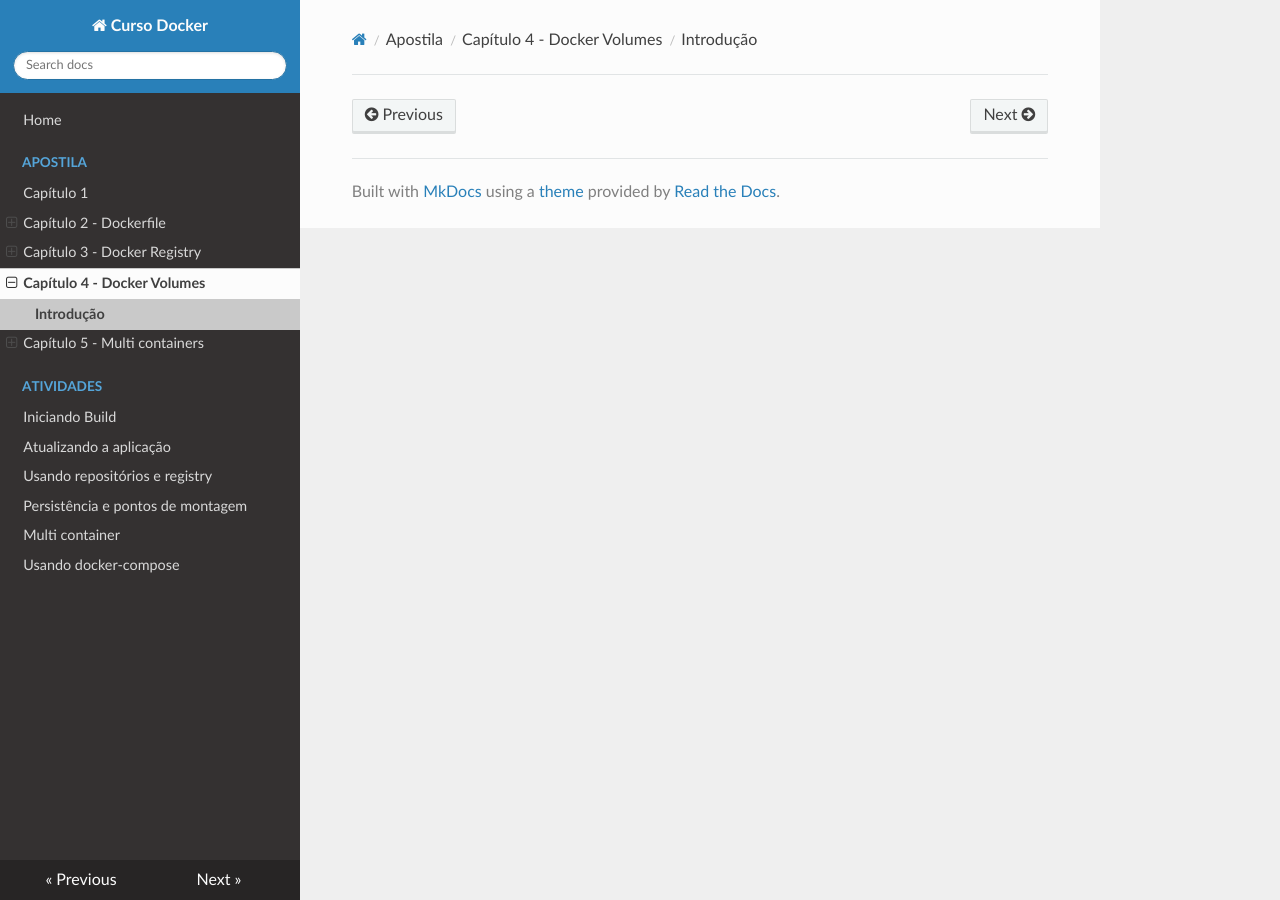
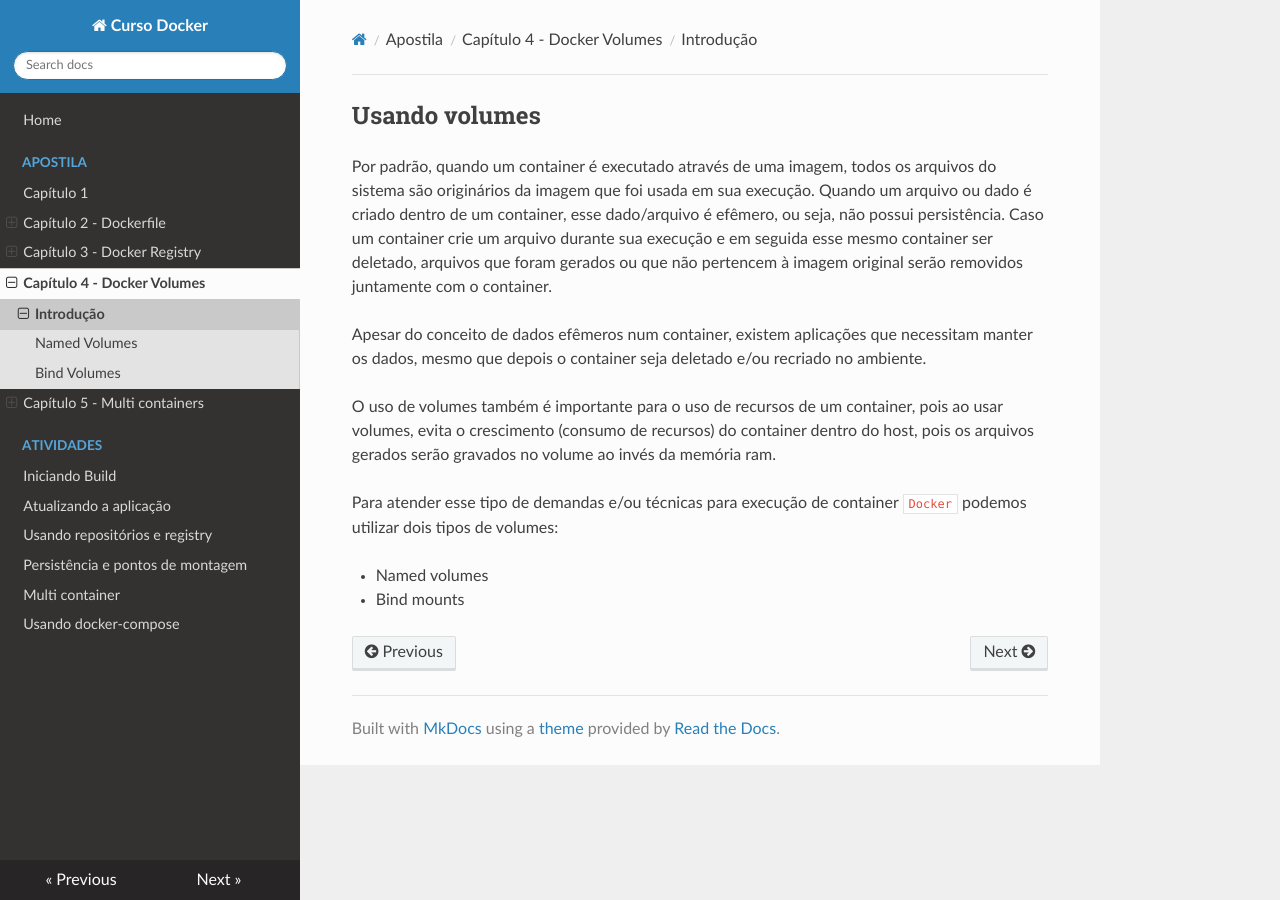
Before and after one commit to ikauzak/docker-challenges-kit, an MkDocs documentation site: the page built from docs/apostila/capitulo4/index.md, in a window 1280 px wide. Built offline with MkDocs 1.6.1, drawn with Linux system fonts in a browser that asks for light colours; nearby versions of some CDN libraries.

Commit message:
feat(docs): criado named volumes

```diff
--- a/docs/apostila/capitulo4/index.md
+++ b/docs/apostila/capitulo4/index.md
@@ -2,3 +2,17 @@
 hide:
   - toc
 ---
+
+## Usando volumes
+
+Por padrão, quando um container é executado através de uma imagem, todos os arquivos do sistema são originários da imagem que foi usada em sua execução.
+Quando um arquivo ou dado é criado dentro de um container, esse dado/arquivo é efêmero, ou seja, não possui persistência. Caso um container crie um arquivo durante sua execução e em seguida esse mesmo container ser deletado, arquivos que foram gerados ou que não pertencem à imagem original serão removidos juntamente com o container.
+
+Apesar do conceito de dados efêmeros num container, existem aplicações que necessitam manter os dados, mesmo que depois o container seja deletado e/ou recriado no ambiente.
+
+O uso de volumes também é importante para o uso de recursos de um container, pois ao usar volumes, evita o crescimento (consumo de recursos) do container dentro do host, pois os arquivos gerados serão gravados no volume ao invés da memória ram.
+
+Para atender esse tipo de demandas e/ou técnicas para execução de container `Docker` podemos utilizar dois tipos de volumes:
+
+- Named volumes
+- Bind mounts
--- a/mkdocs.yml
+++ b/mkdocs.yml
@@ -31,6 +31,8 @@ nav:
       - Introdução: apostila/capitulo3/index.md
     - Capítulo 4 - Docker Volumes:
       - Introdução: apostila/capitulo4/index.md
+      - Named Volumes: apostila/capitulo4/named-volumes.md
+      - Bind Volumes: apostila/capitulo4/bind.md
     - Capítulo 5 - Multi containers:
       - Introdução: apostila/capitulo5/index.md
   - Atividades:
```
Also changed, not shown: docs/apostila/capitulo2/arg_x_env.md (+4 -4 lines), docs/apostila/capitulo4/named-volumes.md (added, +79 -0 lines), docs/apostila/capitulo4/bind.md (added).
